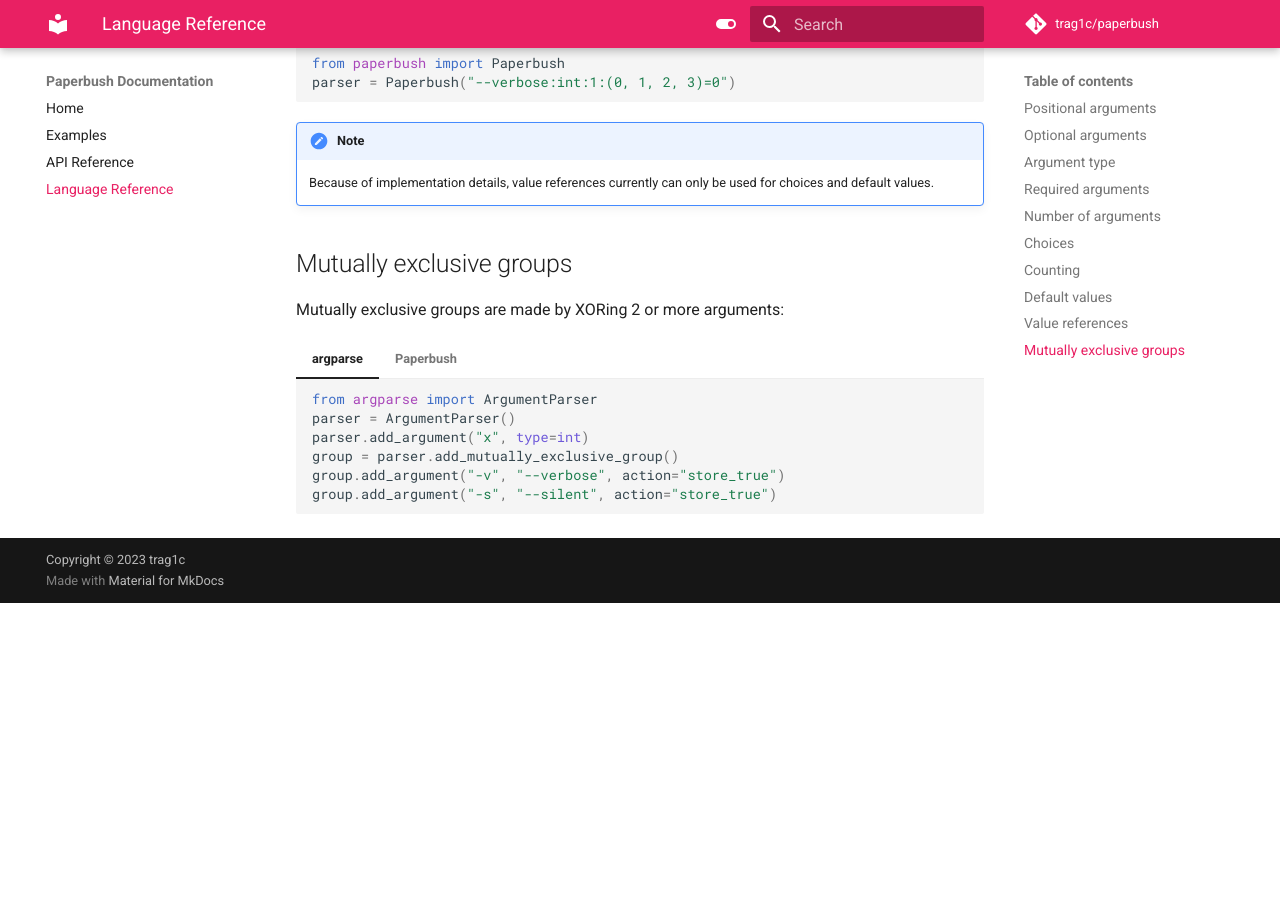
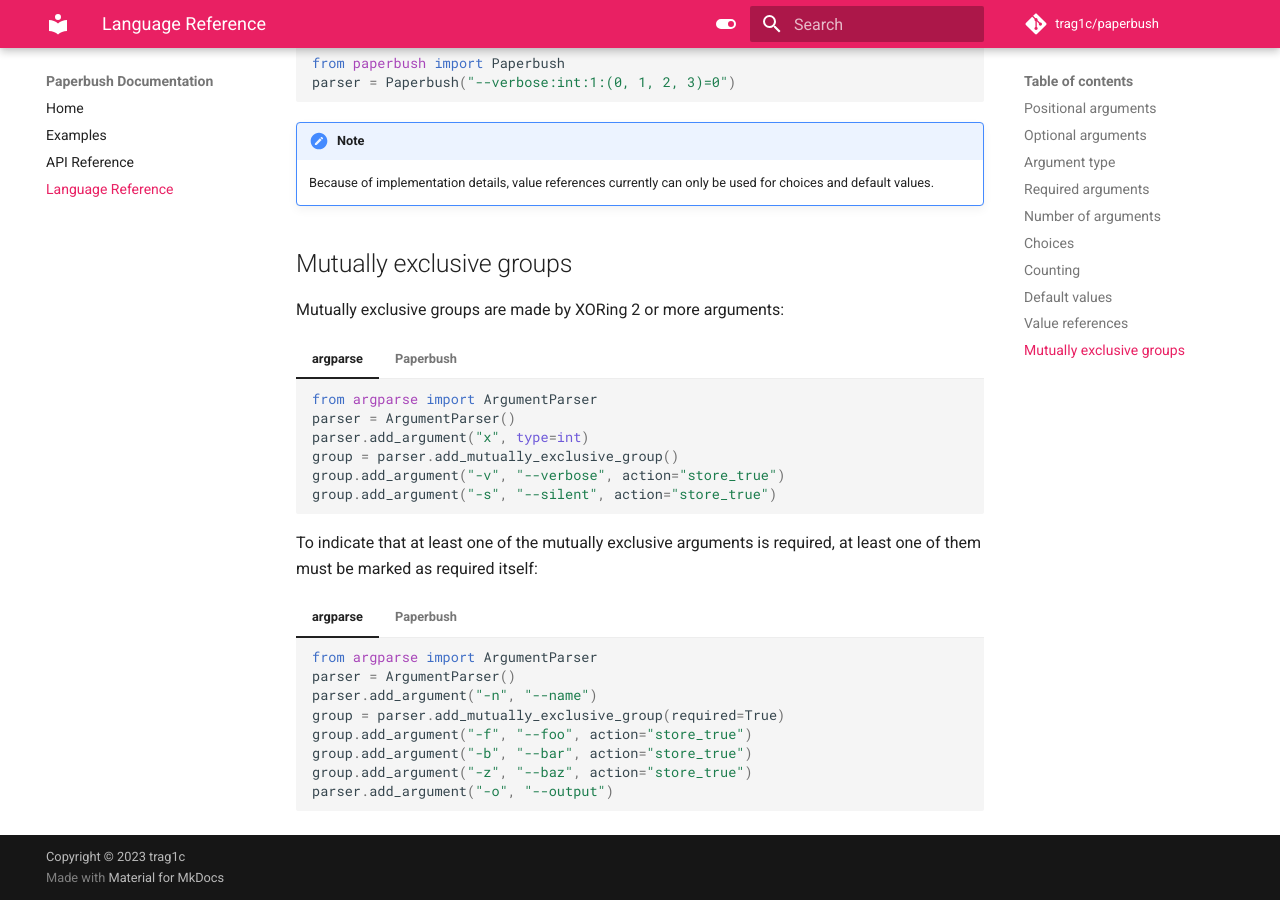
Before and after one commit to trag1c/paperbush, an MkDocs documentation site: the page built from docs/dsl.md, in a window 1280 px wide and 900 px high, scrolled down 3865 px. Built offline with MkDocs 1.6.1 and Material for MkDocs 9.7.7, drawn with Linux system fonts in a browser that asks for light colours; comment, search, counter and statistics services are not loaded; before the commit the page ends 4468 px from its top, so only the background shows below that.

Commit message:
Added required mutually exclusive group example

````diff
--- a/docs/dsl.md
+++ b/docs/dsl.md
@@ -329,3 +330,26 @@
     from paperbush import Paperbush
     parser = Paperbush("x:int --verbose ^ --silent")
     ```
+
+To indicate that at least one of the mutually exclusive arguments is required,
+at least one of them must be marked as required itself:
+
+=== "argparse"
+
+    ```py
+    from argparse import ArgumentParser
+    parser = ArgumentParser()
+    parser.add_argument("-n", "--name")
+    group = parser.add_mutually_exclusive_group(required=True)
+    group.add_argument("-f", "--foo", action="store_true")
+    group.add_argument("-b", "--bar", action="store_true")
+    group.add_argument("-z", "--baz", action="store_true")
+    parser.add_argument("-o", "--output")
+    ```
+
+=== "Paperbush"
+
+    ```py
+    from paperbush import Paperbush
+    parser = Paperbush("--name:str --foo! ^ --bar ^ -z|--baz --output:str")
+    ```
````
Also changed, not shown: other parts of docs/dsl.md (+4 -3 lines).
